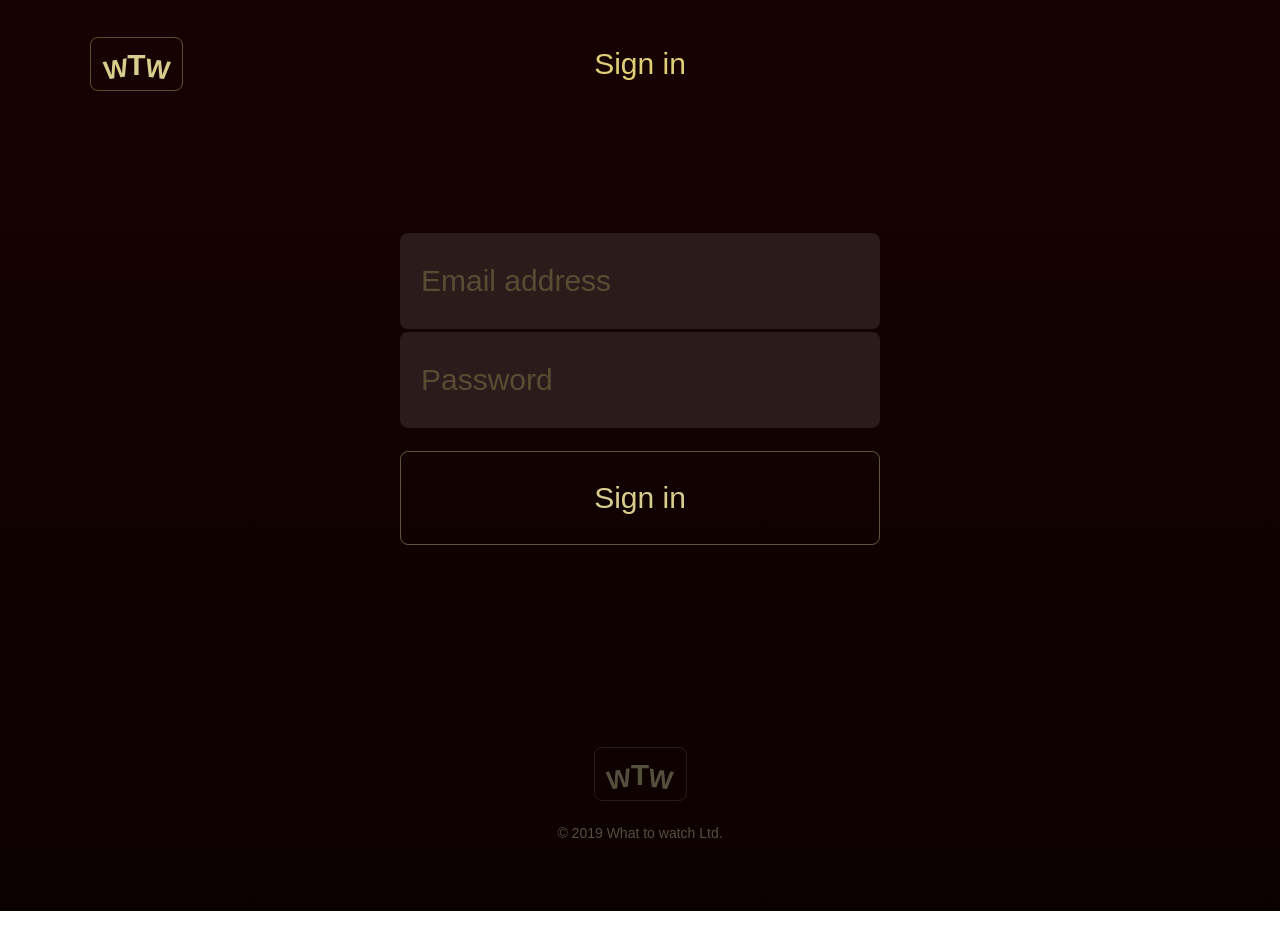
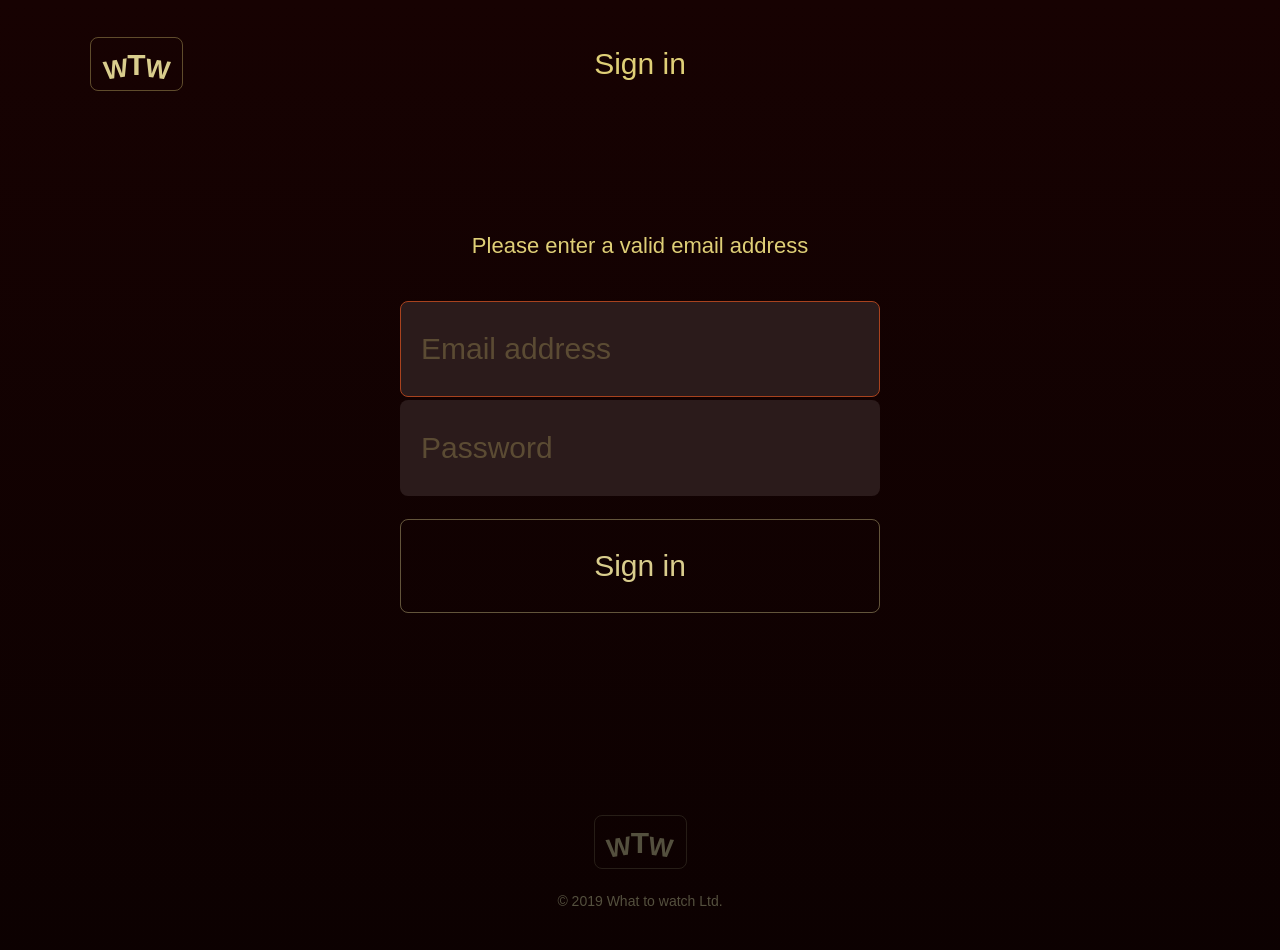
Before and after one commit to Anaena/what-to-watch, a React (Create React App) app in the folder project/: page /login in a window 1280 px wide. Shown: the top 950 px of the page. Before the commit the page ends 911 px from the top, so only its background shows below. Built offline with nearby package versions, Linux system fonts and the light colour scheme; no server answers.

Commit message:
Исправляет и добавляет вывод ошибок на страницу логина

```diff
--- /dev/null
+++ b/project/src/components/login-form/login-form.tsx
@@ -0,0 +1,83 @@
+import {type ChangeEvent, type FormEvent, useEffect, useState} from 'react';
+import {useAppDispatch} from '../../hooks';
+import {loginUser} from '../../store/action';
+
+const LoginForm = (): JSX.Element => {
+  const dispatch = useAppDispatch();
+  const [email, setEmail] = useState('');
+  const [password, setPassword] = useState('');
+  const [error, setError] = useState<string | null>(null);
+
+  const isValidEmail = (value: string) => /\S+@\S+\.\S+/.test(value);
+  const isValidPassword = (value: string) => /^(?=.*[a-zA-Z])(?=.*\d).+$/.test(value);
+
+  const handleEmailChange = (e: ChangeEvent<HTMLInputElement>) => {
+    setEmail(e.target.value);
+  };
+
+  const handlePasswordChange = (e: ChangeEvent<HTMLInputElement>) => {
+    setPassword(e.target.value);
+  };
+
+  useEffect(() => {
+    if (!email || !password) {
+      setError('We can’t recognize this email \nand password combination. Please try again.');
+    }
+
+    if (!isValidEmail(email)) {
+      setError('Please enter a valid email address');
+    }
+
+    if (isValidEmail(email) && isValidPassword(password)) {
+      setError(null);
+    }
+  }, [password, email]);
+
+  const handleFormSubmit = (e: FormEvent<HTMLFormElement>) => {
+    e.preventDefault();
+
+    setError(null);
+    dispatch(loginUser({ email, password }));
+  };
+
+  return (
+    <form action="#" className="sign-in__form" method="post" onSubmit={handleFormSubmit}>
+      {error && (
+        <div className="sign-in__message">
+          <p>{error}</p>
+        </div>
+      )}
+      <div className="sign-in__fields">
+        <div className={`sign-in__field${!isValidEmail(email) ? ' sign-in__field--error' : ''}`}>
+          <input
+            className="sign-in__input"
+            type="email"
+            placeholder="Email address"
+            name="email"
+            id="user-email"
+            value={email}
+            onChange={handleEmailChange}
+          />
+          <label className="sign-in__label visually-hidden" htmlFor="user-email">Email address</label>
+        </div>
+        <div className="sign-in__field">
+          <input
+            className="sign-in__input"
+            type="password"
+            placeholder="Password"
+            name="password"
+            id="user-password"
+            value={password}
+            onChange={handlePasswordChange}
+          />
+          <label className="sign-in__label visually-hidden" htmlFor="user-password">Password</label>
+        </div>
+      </div>
+      <div className="sign-in__submit">
+        <button className="sign-in__btn" type="submit">Sign in</button>
+      </div>
+    </form>
+  );
+};
+
+export default LoginForm;
--- a/project/src/pages/login/login.tsx
+++ b/project/src/pages/login/login.tsx
@@ -1,23 +1,7 @@
-import type { FormEvent } from 'react';
-import type { UserAuth } from '../../types/types';
-import { useAppDispatch } from '../../hooks';
-
-import { loginUser } from '../../store/action';
 import Logo from '../../components/logo/logo';
+import LoginForm from '../../components/login-form/login-form';
 
 function LoginPage(): JSX.Element {
-  const dispatch = useAppDispatch();
-
-  const handleFormSubmit = (e: FormEvent<HTMLFormElement>) => {
-    e.preventDefault();
-    const form = e.currentTarget;
-
-    const formData = new FormData(form) as Iterable<[UserAuth]>;
-    const data = Object.fromEntries(formData);
-
-    dispatch(loginUser(data));
-  };
-
   return (
     <div className="user-page">
       <header className="page-header user-page__head">
@@ -27,21 +11,7 @@ function LoginPage(): JSX.Element {
       </header>
 
       <div className="sign-in user-page__content">
-        <form action="#" className="sign-in__form" method="post" onSubmit={handleFormSubmit}>
-          <div className="sign-in__fields">
-            <div className="sign-in__field">
-              <input className="sign-in__input" type="email" placeholder="Email address" name="email" id="user-email"/>
-              <label className="sign-in__label visually-hidden" htmlFor="user-email">Email address</label>
-            </div>
-            <div className="sign-in__field">
-              <input className="sign-in__input" type="password" placeholder="Password" name="password" id="user-password"/>
-              <label className="sign-in__label visually-hidden" htmlFor="user-password">Password</label>
-            </div>
-          </div>
-          <div className="sign-in__submit">
-            <button className="sign-in__btn" type="submit">Sign in</button>
-          </div>
-        </form>
+        <LoginForm />
       </div>
 
       <footer className="page-footer">
```
